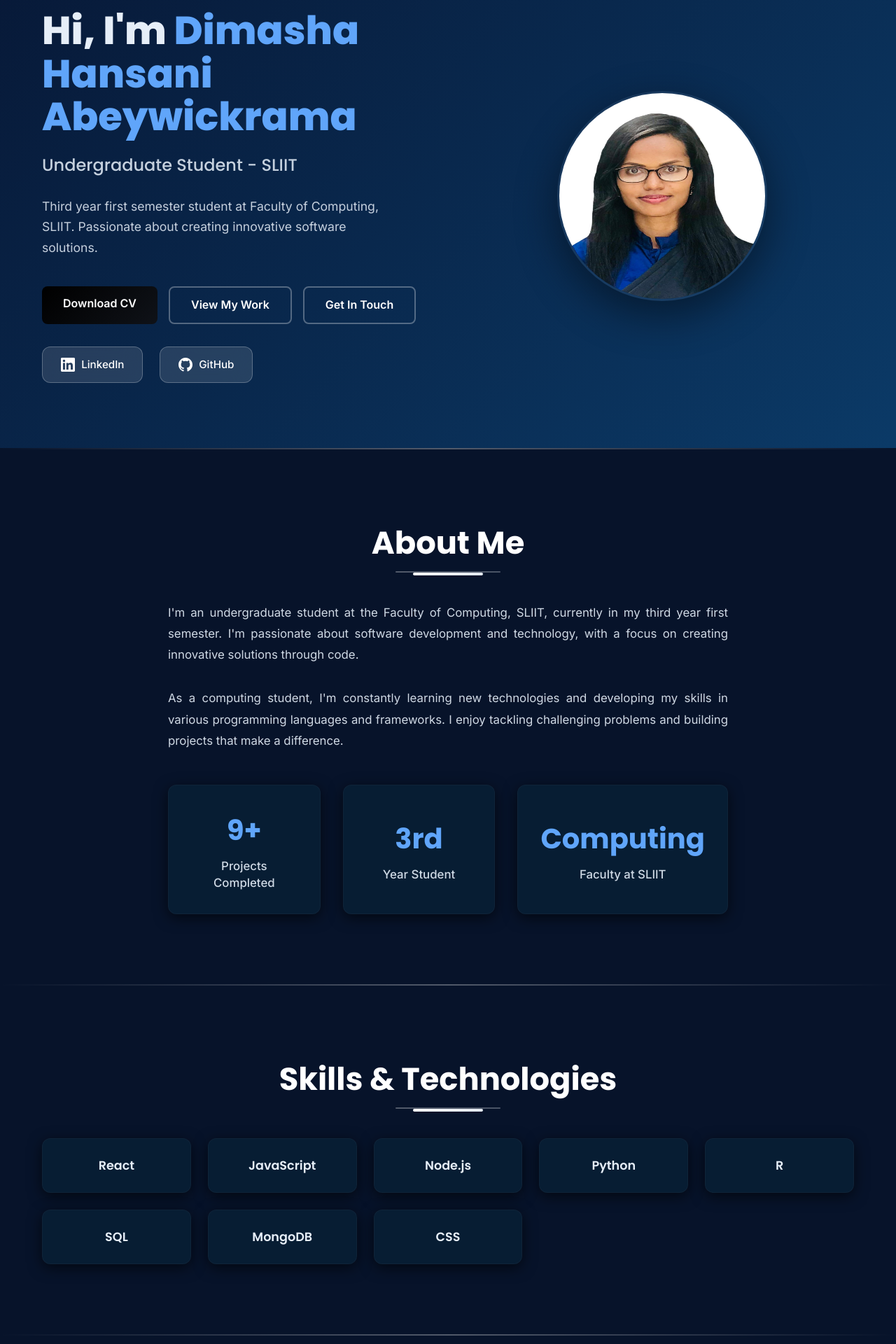
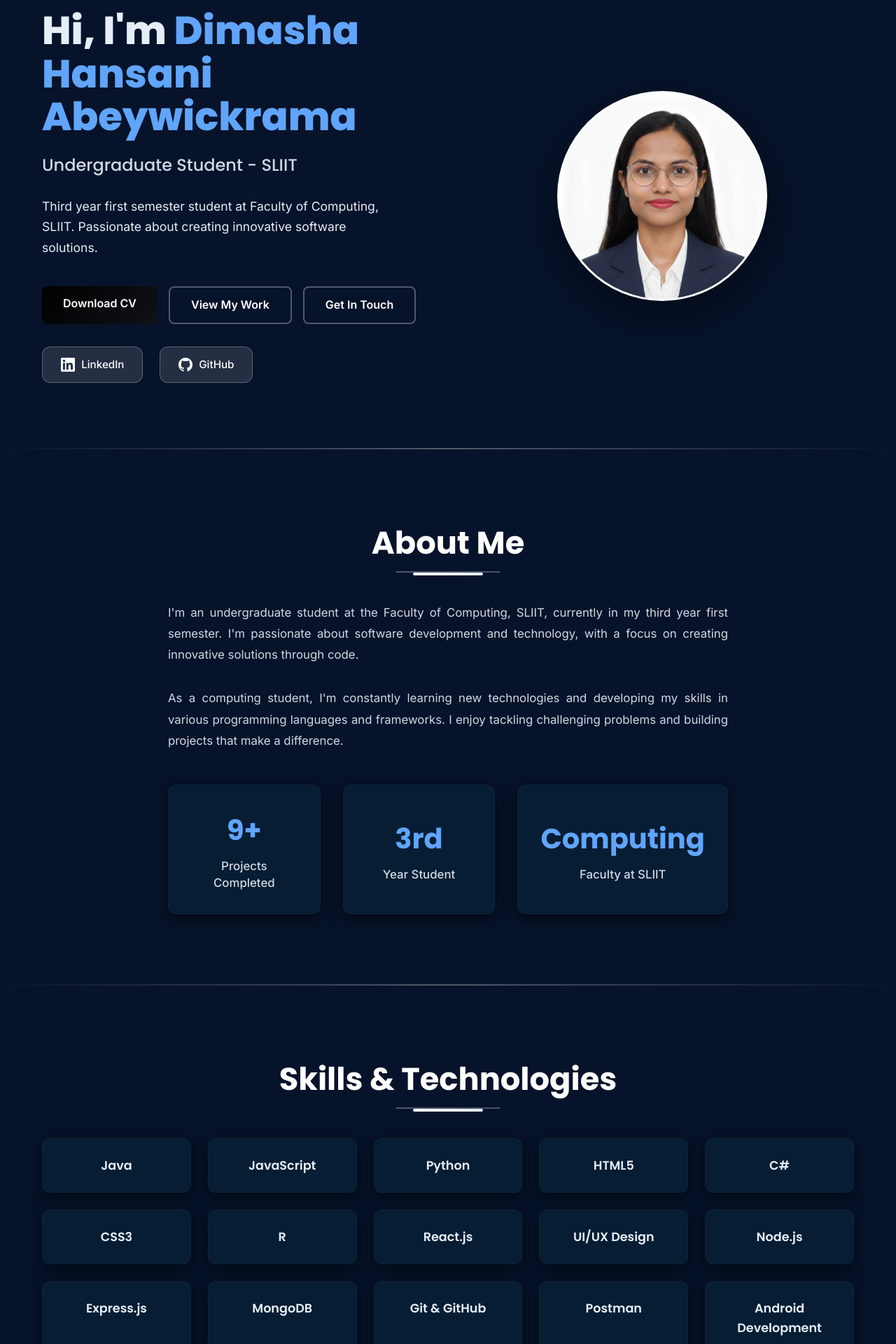
Before and after one commit to Dimasha2002/My-Portfolio, a React (Vite) app: page / in a window 1280 px wide. Shown: the part 160-2080 px from the top of the page at 70% size. Built offline with nearby package versions, Linux system fonts and the light colour scheme.

Commit message:
update skills and adding niw profile picture

```diff
--- a/package.json
+++ b/package.json
@@ -10,6 +10,7 @@
     "preview": "vite preview"
   },
   "dependencies": {
+    "framer-motion": "^12.26.2",
     "react": "^19.2.0",
     "react-dom": "^19.2.0"
   },
--- a/src/App.css
+++ b/src/App.css
@@ -106,7 +106,7 @@ body {
   min-height: 100vh;
   display: flex;
   align-items: center;
-  background: linear-gradient(135deg, #071735 0%, #09284d 50%, #0b3a67 100%);
+  background: transparent;
   position: relative;
   overflow: hidden;
   color: var(--text);
@@ -283,16 +283,25 @@ body {
   justify-content: center;
 }
 
+
 .hero-avatar {
-  position: relative;
+  width: 300px;
+  height: 300px;
+  border-radius: 50%;
+  overflow: hidden;
+  border: 3px solid rgba(255,255,255,0.06);
+  box-shadow: 0 20px 60px rgba(0, 0, 0, 0.45);
+  background: #fff;
+  display: flex;
+  align-items: center;
+  justify-content: center;
 }
 
 .hero-avatar img {
-  width: 300px;
-  height: 300px;
-  border-radius: 50%;
-  border: 3px solid rgba(255,255,255,0.06);
-  box-shadow: 0 20px 60px rgba(0, 0, 0, 0.45);
+  width: 100%;
+  height: 100%;
+  object-fit: cover;
+  object-position: top center;
 }
 
 /* Sections */
@@ -727,9 +736,6 @@ body {
   color: white;
 }
 
-.contact .section-title::after {
-  background: linear-gradient(135deg, #60a5fa, #3b82f6);
-}
 
 .contact-content {
   display: flex;
--- a/src/App.jsx
+++ b/src/App.jsx
@@ -1,4 +1,5 @@
 import { useState, useEffect } from 'react'
+import { motion } from 'framer-motion'
 import './App.css'
 import ScrollToTop from './components/ScrollToTop'
 
@@ -96,14 +97,23 @@ function App() {
   ]
 
   const skills = [
-    { name: "React" },
+    { name: "Java" },
     { name: "JavaScript" },
+    { name: "Python" },
+    { name: "HTML5" },
+    { name: "C#" },
+    { name: "CSS3" },
+    { name: "R" },
+    { name: " React.js" },
+    { name: "UI/UX Design" },
     { name: "Node.js" },
-    { name: "Python" },
-    { name: "R" },
-    { name: "SQL" },
+    { name: "Express.js" },
     { name: "MongoDB" },
-    { name: "CSS" }
+    { name: " Git & GitHub" },
+    { name: "Postman" },
+    { name: "Android Development" },
+    { name: "Problem Solving" },
+    { name: "Time Management" }
   ]
 
   return (
@@ -134,13 +144,47 @@ function App() {
       </nav>
 
       {/* Hero Section */}
+
       <section id="home" className="hero">
-        <div className="hero-content">
-          <div className="hero-text">
-            <h1>Hi, I'm <span className="highlight">Dimasha Hansani Abeywickrama</span></h1>
-            <h2>Undergraduate Student - SLIIT</h2>
-            <p>Third year first semester student at Faculty of Computing, SLIIT. Passionate about creating innovative software solutions.</p>
-            <div className="hero-buttons">
+        <motion.div
+          className="hero-content"
+          initial={{ opacity: 0, y: 40 }}
+          animate={{ opacity: 1, y: 0 }}
+          transition={{ duration: 0.8 }}
+        >
+          <motion.div
+            className="hero-text"
+            initial={{ opacity: 0, x: -40 }}
+            animate={{ opacity: 1, x: 0 }}
+            transition={{ duration: 0.8, delay: 0.2 }}
+          >
+            <motion.h1
+              initial={{ opacity: 0, y: 20 }}
+              animate={{ opacity: 1, y: 0 }}
+              transition={{ duration: 0.7, delay: 0.3 }}
+            >
+              Hi, I'm <span className="highlight">Dimasha Hansani Abeywickrama</span>
+            </motion.h1>
+            <motion.h2
+              initial={{ opacity: 0, y: 20 }}
+              animate={{ opacity: 1, y: 0 }}
+              transition={{ duration: 0.7, delay: 0.5 }}
+            >
+              Undergraduate Student - SLIIT
+            </motion.h2>
+            <motion.p
+              initial={{ opacity: 0, y: 20 }}
+              animate={{ opacity: 1, y: 0 }}
+              transition={{ duration: 0.7, delay: 0.7 }}
+            >
+              Third year first semester student at Faculty of Computing, SLIIT. Passionate about creating innovative software solutions.
+            </motion.p>
+            <motion.div
+              className="hero-buttons"
+              initial={{ opacity: 0, y: 20 }}
+              animate={{ opacity: 1, y: 0 }}
+              transition={{ duration: 0.7, delay: 0.9 }}
+            >
               <a href="/Dimasha _CV.pdf" target="_blank" rel="noopener noreferrer" className="btn btn-primary">
                 Download CV
               </a>
@@ -150,8 +194,13 @@ function App() {
               <button className="btn btn-tertiary" onClick={() => scrollToSection('contact')}>
                 Get In Touch
               </button>
-            </div>
-            <div className="hero-social">
+            </motion.div>
+            <motion.div
+              className="hero-social"
+              initial={{ opacity: 0, y: 20 }}
+              animate={{ opacity: 1, y: 0 }}
+              transition={{ duration: 0.7, delay: 1.1 }}
+            >
               <a href="https://www.linkedin.com/in/dimasha2002" target="_blank" rel="noopener noreferrer" className="hero-social-icon">
                 <svg width="20" height="20" viewBox="0 0 24 24" fill="currentColor">
                   <path d="M20.447 20.452h-3.554v-5.569c0-1.328-.027-3.037-1.852-3.037-1.853 0-2.136 1.445-2.136 2.939v5.667H9.351V9h3.414v1.561h.046c.477-.9 1.637-1.85 3.37-1.85 3.601 0 4.267 2.37 4.267 5.455v6.286zM5.337 7.433c-1.144 0-2.063-.926-2.063-2.065 0-1.138.92-2.063 2.063-2.063 1.14 0 2.064.925 2.064 2.063 0 1.139-.925 2.065-2.064 2.065zm1.782 13.019H3.555V9h3.564v11.452zM22.225 0H1.771C.792 0 0 .774 0 1.729v20.542C0 23.227.792 24 1.771 24h20.451C23.2 24 24 23.227 24 22.271V1.729C24 .774 23.2 0 22.222 0h.003z"/>
@@ -164,14 +213,24 @@ function App() {
                 </svg>
                 <span>GitHub</span>
               </a>
-            </div>
-          </div>
-          <div className="hero-image">
-            <div className="hero-avatar">
-              <img src="/profile.jpg" alt="Dimasha Hansani Abeywickrama" />
-            </div>
-          </div>
-        </div>
+            </motion.div>
+          </motion.div>
+          <motion.div
+            className="hero-image"
+            initial={{ opacity: 0, scale: 0.8 }}
+            animate={{ opacity: 1, scale: 1 }}
+            transition={{ duration: 0.8, delay: 1.3 }}
+          >
+            <motion.div
+              className="hero-avatar"
+              initial={{ opacity: 0, scale: 0.8 }}
+              animate={{ opacity: 1, scale: 1 }}
+              transition={{ duration: 0.8, delay: 1.3 }}
+            >
+              <img src="/profile.png" alt="Dimasha Hansani Abeywickrama" />
+            </motion.div>
+          </motion.div>
+        </motion.div>
       </section>
 
       {/* About Section */}
```
Also changed, not shown: public/profile.png (added), 1 other file (tests, documents, lock files or other folders).
